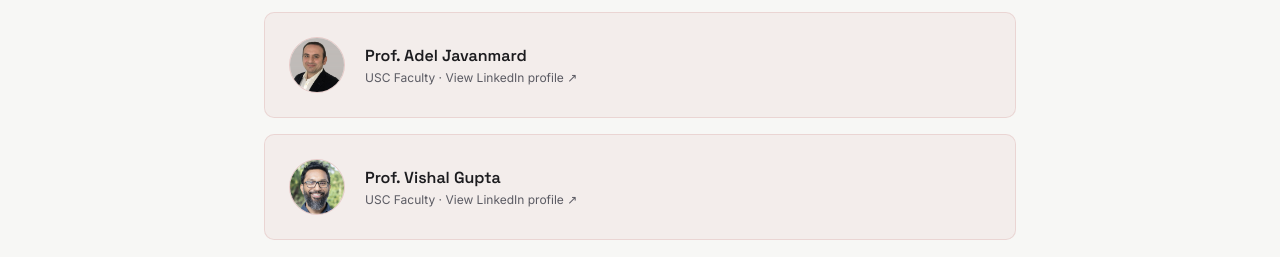
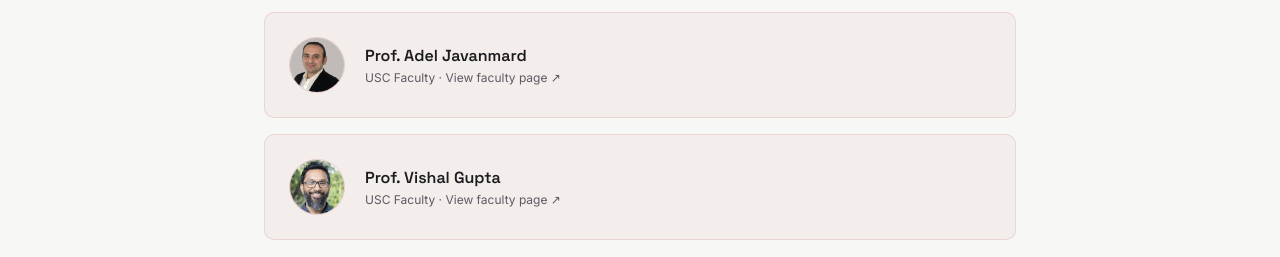
Before and after one commit to usc-bbh/bbh-website, a React (Vite) app: page / in a window 1280 px wide. Both pictures are taken after a click on the button "MEET THE TEAM". Shown: the part 292-549 px from the top of the page. Built offline with nearby package versions, Linux system fonts and the light colour scheme.

Commit message:
Link advisors to USC Marshall faculty pages

```diff
--- a/src/App.jsx
+++ b/src/App.jsx
@@ -177,8 +177,8 @@ const NeuralNetField = ({ thin = false }) => {
 
 // ─── Shared data ───
 const ADVISORS = [
-  { name: "Prof. Adel Javanmard", url: "https://www.linkedin.com/in/adel-javanmard-6b287545/", photo: "team/adel-javanmard.jpg" },
-  { name: "Prof. Vishal Gupta", url: "https://www.linkedin.com/in/vishal-gupta-usc/", photo: "team/vishal-gupta.jpg" },
+  { name: "Prof. Adel Javanmard", url: "https://faculty.marshall.usc.edu/Adel-Javanmard/", photo: "team/adel-javanmard.jpg" },
+  { name: "Prof. Vishal Gupta", url: "https://faculty.marshall.usc.edu/Vishal-Gupta/", photo: "team/vishal-gupta.jpg" },
 ];
 
 // Abhi removed from public team listing per request.
@@ -590,7 +590,7 @@ const TeamPage = () => (
             <Avatar person={{ name: prof.name.replace("Prof. ", ""), photo: prof.photo }} size={56} />
             <div style={{ flex: 1 }}>
               <div style={{ fontSize: 16, fontWeight: 600, color: "#1C1C1F", fontFamily: "'Space Grotesk', sans-serif" }}>{prof.name}</div>
-              <div style={{ fontSize: 12, color: "#5B5B63", fontFamily: "'Inter', sans-serif", marginTop: 4 }}>USC Faculty · View LinkedIn profile ↗</div>
+              <div style={{ fontSize: 12, color: "#5B5B63", fontFamily: "'Inter', sans-serif", marginTop: 4 }}>USC Faculty · View faculty page ↗</div>
             </div>
           </a>
         ))}
```
